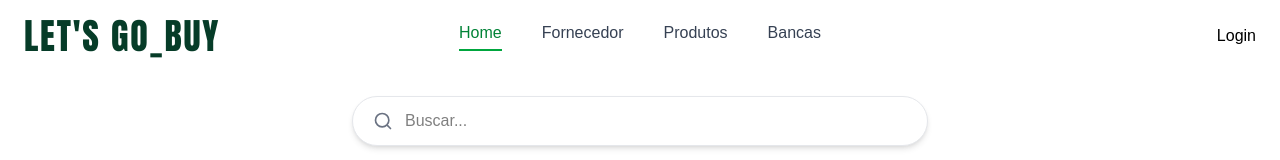
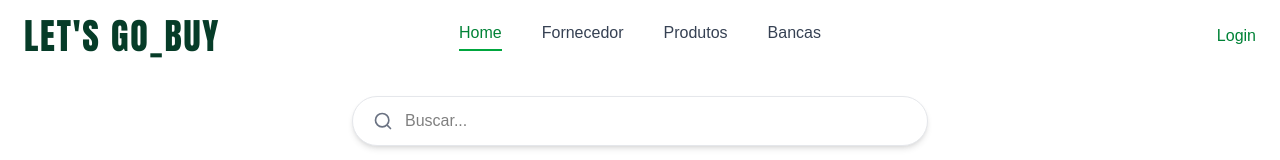
Before and after one commit to RafaelCDA/Trabalho-Final-TP2, a Next.js app in the folder front/: page / in a window 1280 px wide. Shown: the top 160 px of the page. Built offline with nearby package versions, Linux system fonts and the light colour scheme; no server answers.

Commit message:
fix: arrumar link para pagina de login e perfil

```diff
--- a/front/components/Header.tsx
+++ b/front/components/Header.tsx
@@ -76,9 +76,12 @@ export default function Header() {
         <div className="flex-1 flex justify-end">
           {user ? (
             <div className="flex items-center gap-6">
-              <span className="font-medium text-green-700 cursor-pointer hover:text-green-800">
+              <Link
+                href={"/perfil"}
+                className="font-medium text-green-700 cursor-pointer hover:text-green-800"
+              >
                 Perfil
-              </span>
+              </Link>
 
               <button
                 onClick={logout}
@@ -88,12 +91,12 @@ export default function Header() {
               </button>
             </div>
           ) : (
-            <button
-              onClick={fakeLogin}
-              className="font-medium hover:text-green-600"
+            <Link
+              href={"/login"}
+              className="font-medium text-green-700 cursor-pointer hover:text-green-800"
             >
               Login
-            </button>
+            </Link>
           )}
         </div>
 
```
